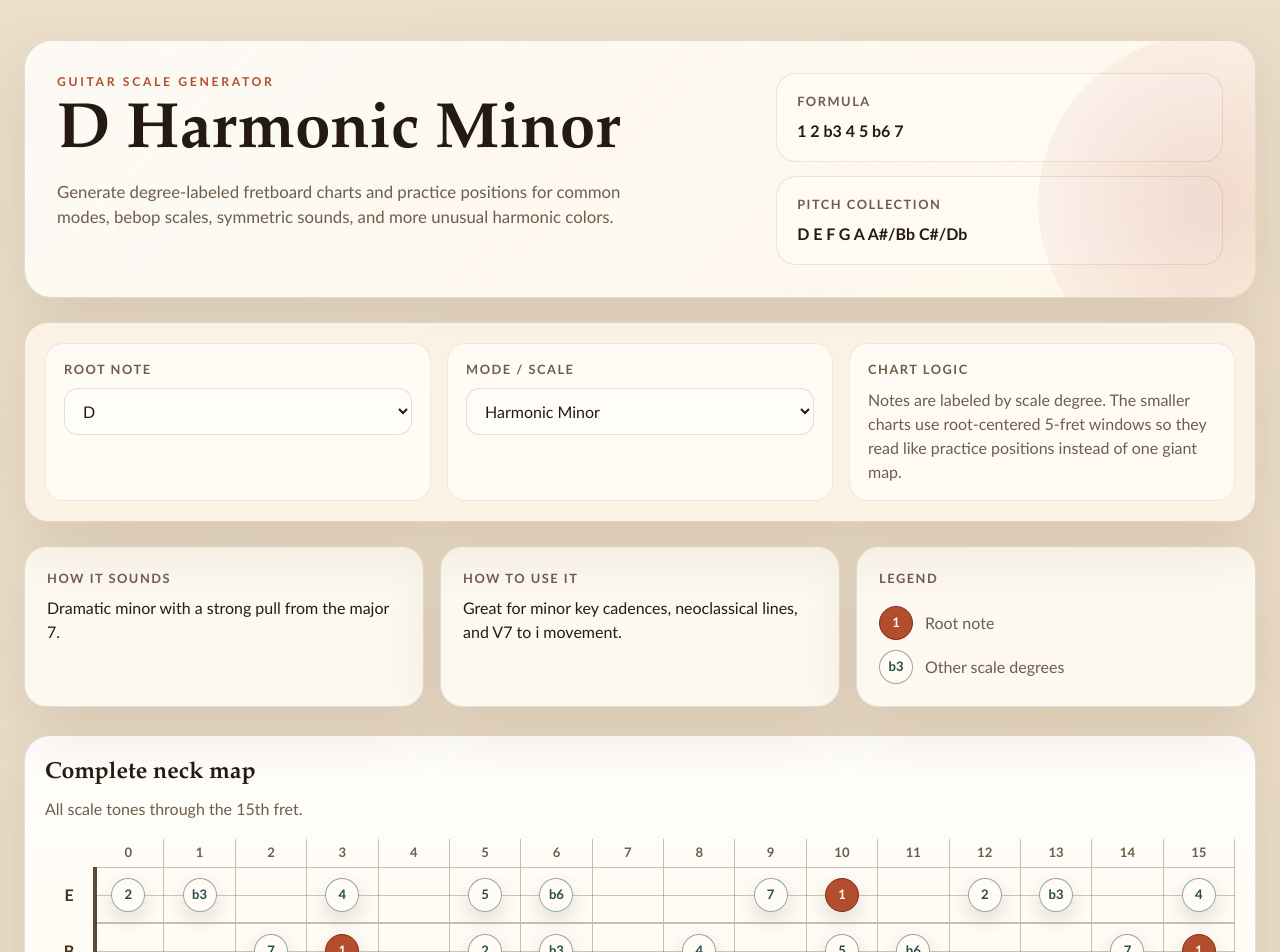
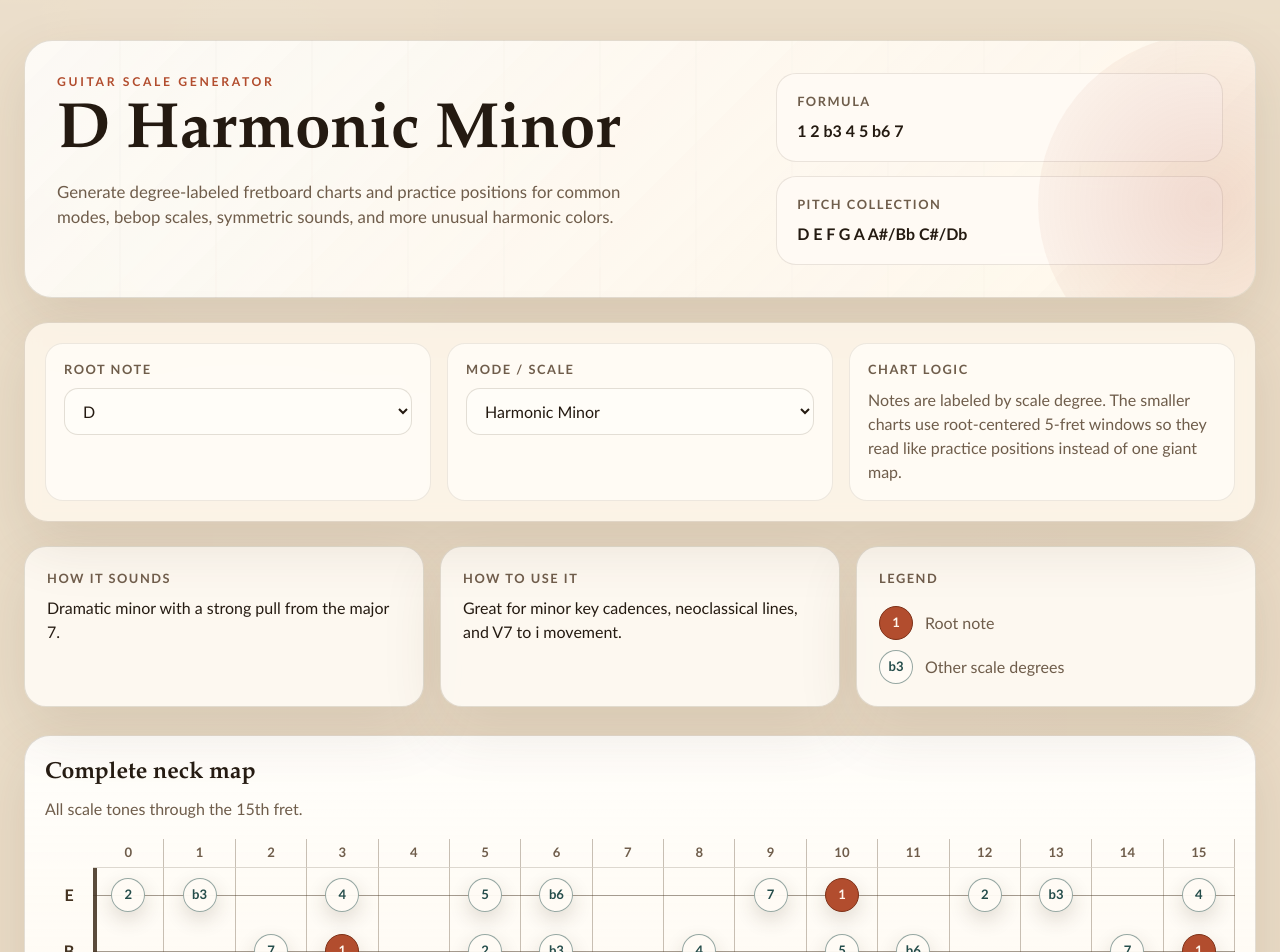
Before and after one commit to aleshh/gtr-scales, a React (Vite) app: page / in a window 1280 px wide. Shown: the top 952 px of the page. Built offline with nearby package versions, Linux system fonts and the light colour scheme.

Commit message:
Reduce visual clutter on fingerboard

```diff
--- a/src/App.css
+++ b/src/App.css
@@ -272,7 +272,7 @@
   left: 48px;
   right: 0;
   top: 50%;
-  border-top: 1px solid rgba(68, 51, 33, 0.28);
+  border-top: 1.5px solid rgba(68, 51, 33, 0.48);
   pointer-events: none;
 }
 
@@ -281,13 +281,12 @@
   position: relative;
 }
 
-.fret-cell::before {
-  content: '';
-  position: absolute;
-  inset: 0;
-  border-top: 1px solid var(--grid-line);
-  border-bottom: 1px solid var(--grid-line);
-  pointer-events: none;
+.string-row.is-first .fret-cell {
+  border-top: 1px solid rgba(68, 51, 33, 0.18);
+}
+
+.string-row.is-last .fret-cell {
+  border-bottom: 1px solid rgba(68, 51, 33, 0.18);
 }
 
 .fret-cell.is-nut::after {
--- a/src/App.jsx
+++ b/src/App.jsx
@@ -47,7 +47,10 @@ function FretboardChart({ title, subtitle, frets, rows, compact = false }) {
           </div>
 
           {rows.map((row, rowIndex) => (
-            <div className="string-row" key={`${title}-${row.label}-${rowIndex}`}>
+            <div
+              className={`string-row${rowIndex === 0 ? ' is-first' : ''}${rowIndex === rows.length - 1 ? ' is-last' : ''}`}
+              key={`${title}-${row.label}-${rowIndex}`}
+            >
               <div className="string-label">{row.label}</div>
               {frets.map((fret) => {
                 const note = row.notes[fret]
```
